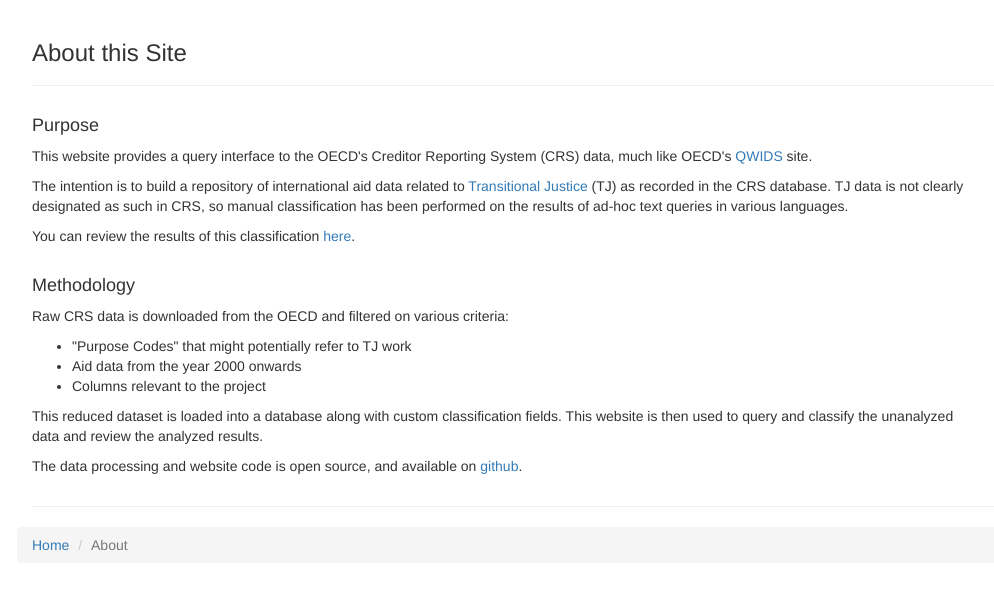
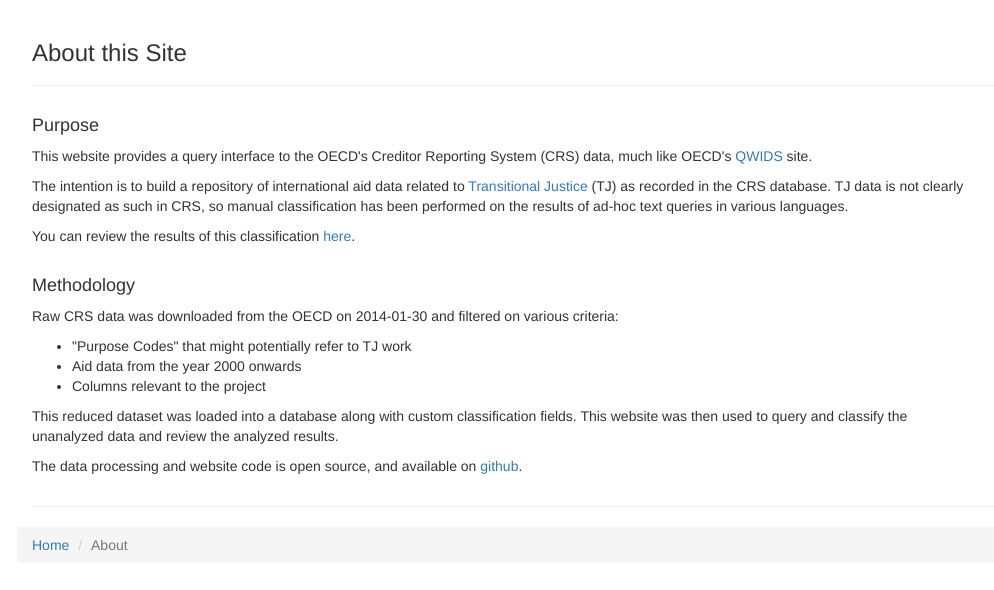
Before and after one commit to rosnfeld/crs_tj, a Django app: page /tj/about in a window 1280 px wide. Shown: the top 590 px of the page, without its empty margins (38-1032 px from the left). Run offline with Django 3.2, Linux system fonts and the light colour scheme; some libraries are stand-ins or nearby versions.

Commit message:
Small text revisions. Resolves #42

```diff
--- a/tj/templates/tj/about.html
+++ b/tj/templates/tj/about.html
@@ -29,7 +29,7 @@
         <div class="col-md-10">
             <h4>Methodology</h4>
             <p>
-                Raw CRS data is downloaded from the OECD and filtered on various criteria:
+                Raw CRS data was downloaded from the OECD on 2014-01-30 and filtered on various criteria:
                 <ul>
                     <li>
                         "Purpose Codes" that might potentially refer to TJ work
@@ -41,8 +41,8 @@
                         Columns relevant to the project
                     </li>
                 </ul>
-                This reduced dataset is loaded into a database along with custom classification fields.
-                This website is then used to query and classify the unanalyzed data and review the
+                This reduced dataset was loaded into a database along with custom classification fields.
+                This website was then used to query and classify the unanalyzed data and review the
                 analyzed results.
             </p>
             <p>
```
